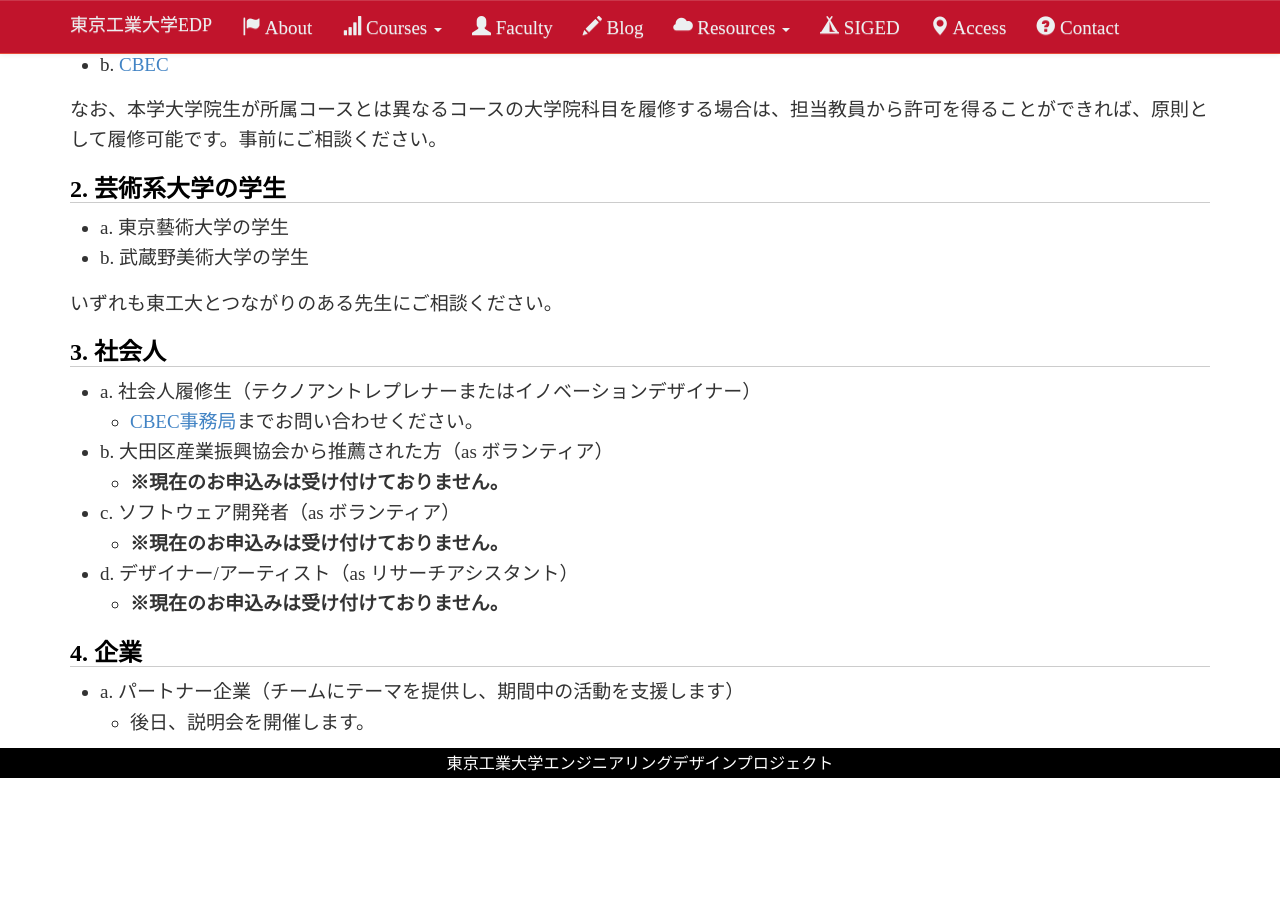
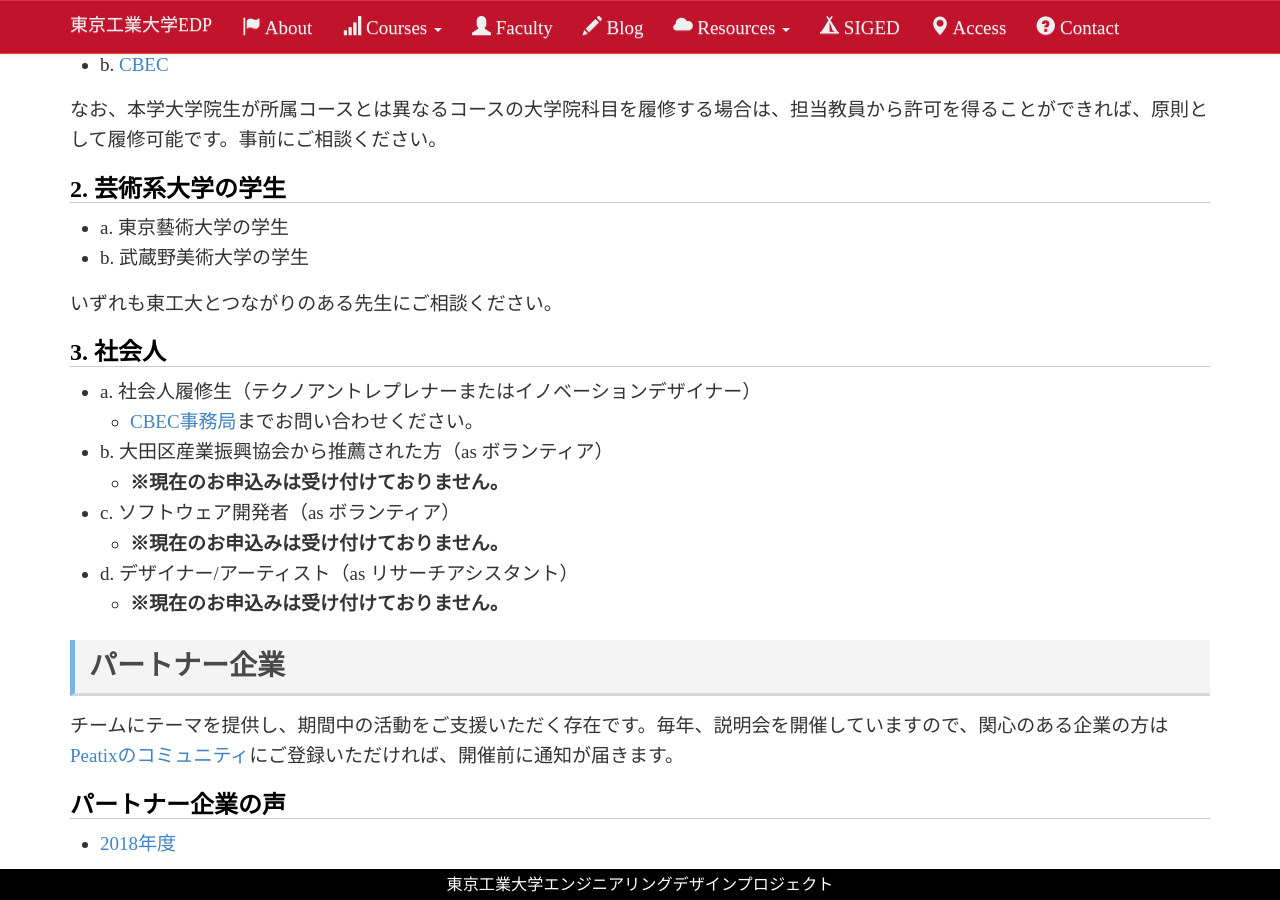
Before and after one commit to titech-edp/titech-edp.github.io, a Jekyll site: the page built from about/index.md, in a window 1280 px wide and 900 px high, scrolled down 1741 px. Built offline with Jekyll 4.4.1, drawn with Linux system fonts in a browser that asks for light colours; nearby versions of some CDN libraries; library files that are not in the unit come from our copies; before the commit the page ends 2519 px from its top, so only the background shows below that.

Commit message:
Add partners

```diff
--- a/about/index.md
+++ b/about/index.md
@@ -53,7 +53,10 @@ title: エンジニアリングデザインプロジェクトについて
 - d. デザイナー/アーティスト（as リサーチアシスタント）
   - **※現在のお申込みは受け付けておりません。**
 
-## 4. 企業
+# パートナー企業
 
-- a. パートナー企業（チームにテーマを提供し、期間中の活動を支援します）
-  - 後日、説明会を開催します。
+チームにテーマを提供し、期間中の活動をご支援いただく存在です。毎年、説明会を開催していますので、関心のある企業の方は[Peatixのコミュニティ](https://titech-cbec.peatix.com)にご登録いただければ、開催前に通知が届きます。
+
+## パートナー企業の声
+
+* [2018年度](/2018-edp-bc/partners/)
```
Also changed, not shown: other parts of about/index.md (+1 -1 lines).
